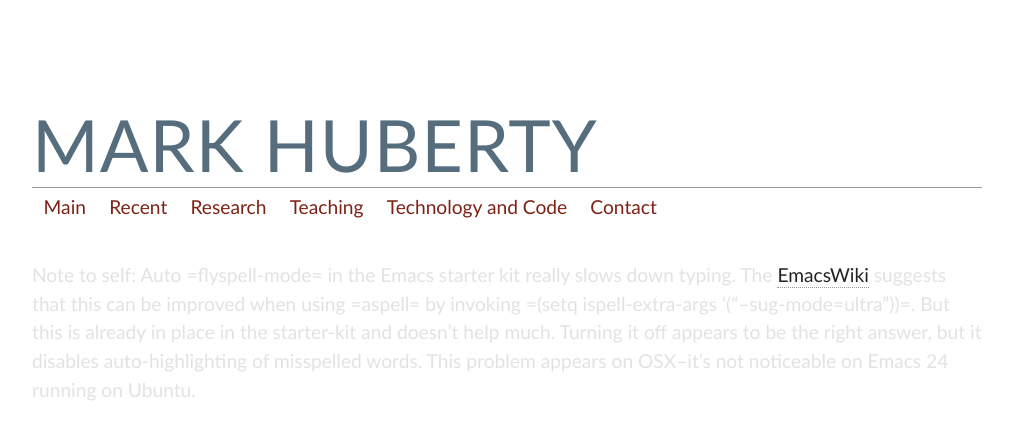
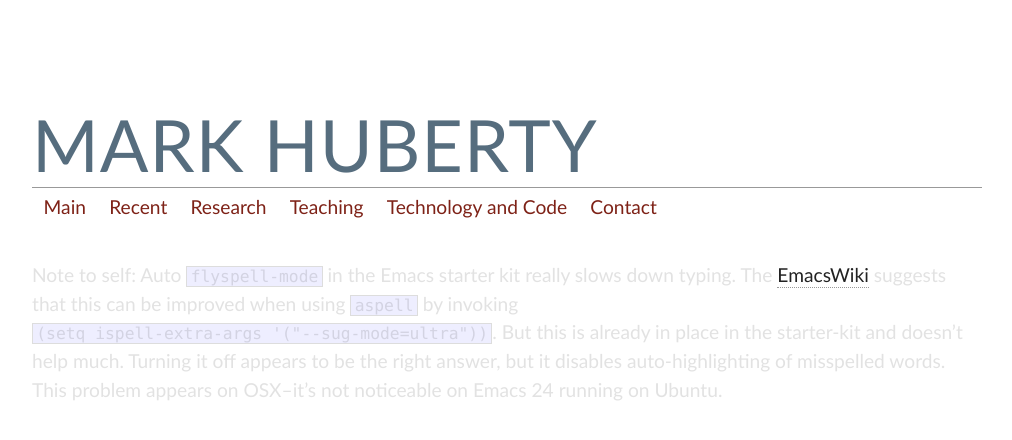
Before and after one commit to markhuberty/markhuberty.github.com, a Jekyll site: the page built from _posts/2012-09-29-Emacs-flyspell.md, in a window 1280 px wide. Shown: the top 440 px of the page, without its empty margins (133-1145 px from the left). Built offline with Jekyll 4.4.1, drawn with Linux system fonts in a browser that asks for light colours; some web fonts are replaced; Markdown is read by kramdown in place of the engine named in the settings.

```diff
--- a/_posts/2012-09-29-Emacs-flyspell.md
+++ b/_posts/2012-09-29-Emacs-flyspell.md
@@ -3,4 +3,4 @@ layout: post
 title: Flyspell-mode speed on Emacs 24 for OSX
 ---
 
-Note to self: Auto =flyspell-mode= in the Emacs starter kit really slows down typing. The [EmacsWiki](http://emacswiki.org/emacs/InteractiveSpell#toc4) suggests that this can be improved when using =aspell= by invoking =(setq ispell-extra-args '("--sug-mode=ultra"))=. But this is already in place in the starter-kit and doesn't help much. Turning it off appears to be the right answer, but it disables auto-highlighting of misspelled words. This problem appears on OSX--it's not noticeable on Emacs 24 running on Ubuntu.
+Note to self: Auto `flyspell-mode` in the Emacs starter kit really slows down typing. The [EmacsWiki](http://emacswiki.org/emacs/InteractiveSpell#toc4) suggests that this can be improved when using `aspell` by invoking `(setq ispell-extra-args '("--sug-mode=ultra"))`. But this is already in place in the starter-kit and doesn't help much. Turning it off appears to be the right answer, but it disables auto-highlighting of misspelled words. This problem appears on OSX--it's not noticeable on Emacs 24 running on Ubuntu.
```
